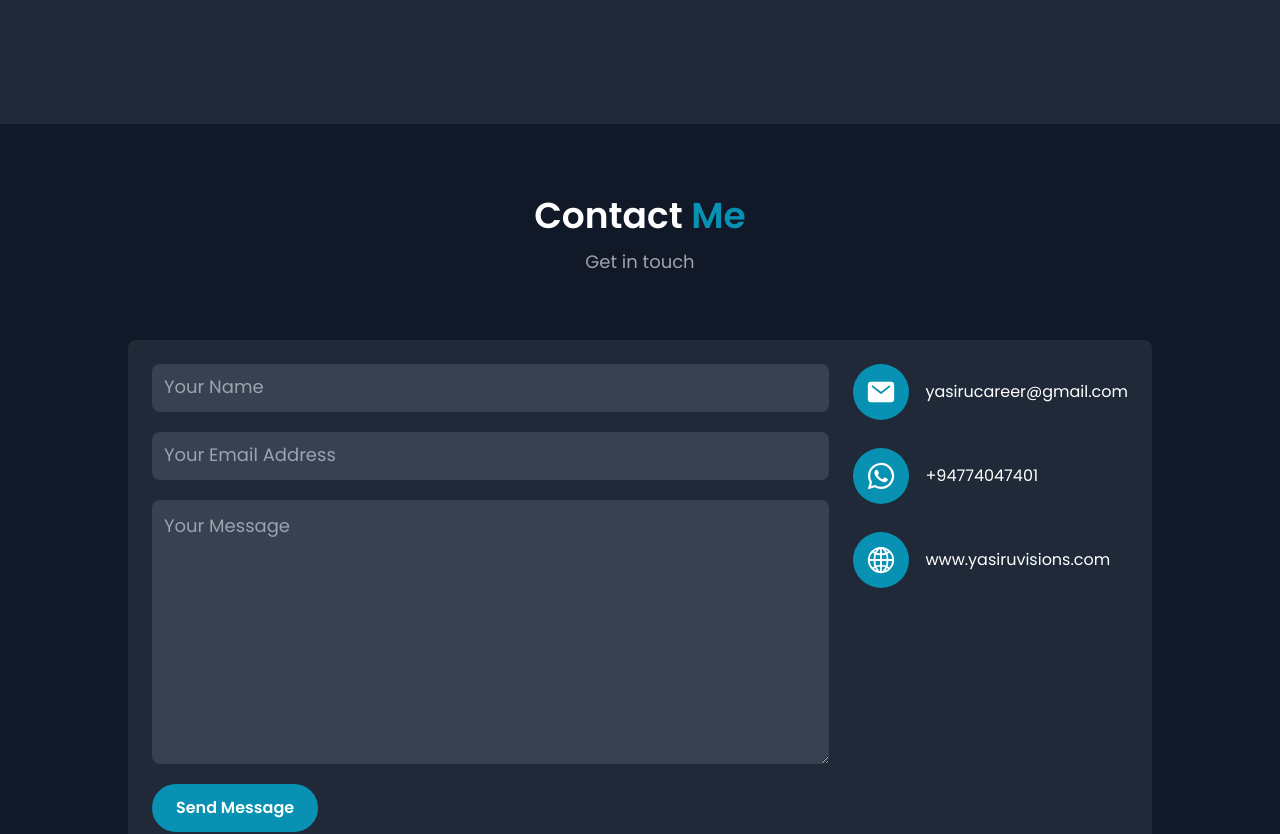
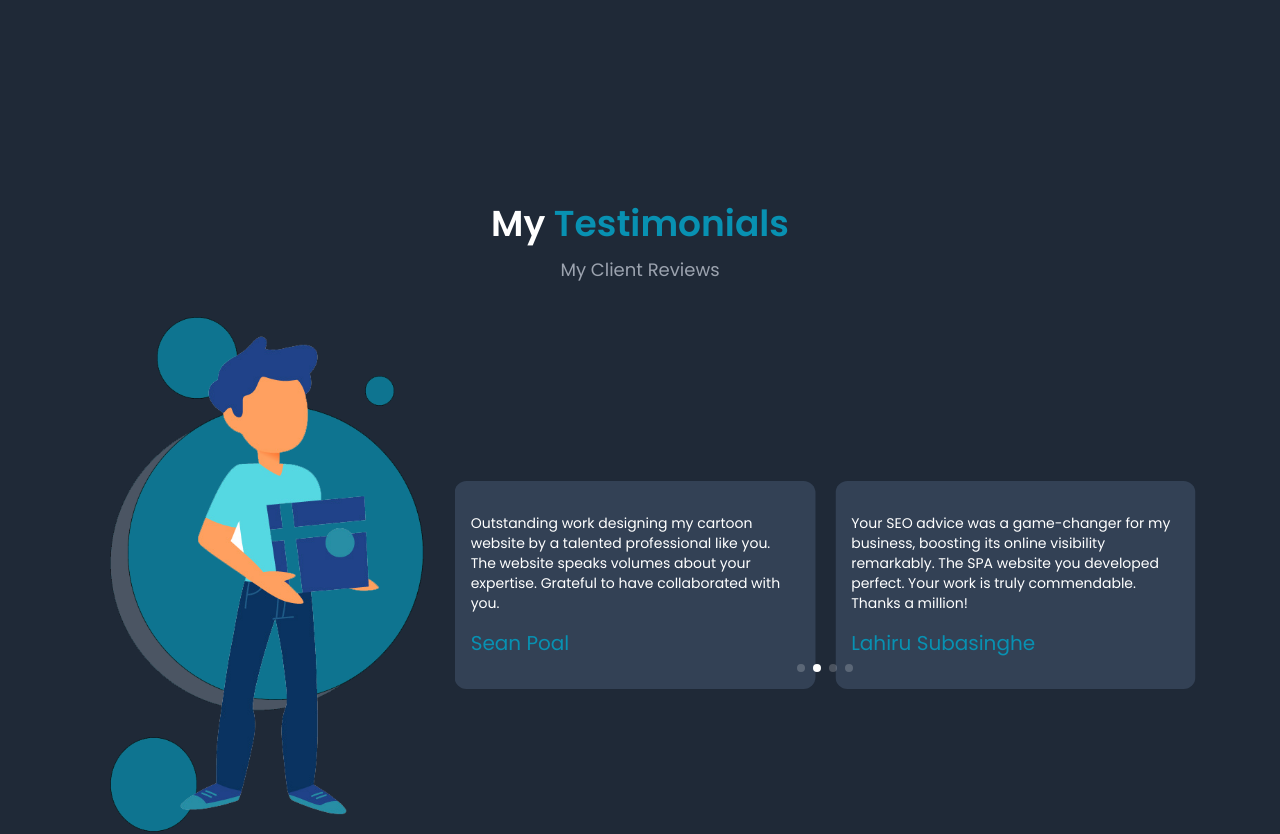
Before and after one commit to YasiruWickramasinghe/My_Portfolio, a React (Vite) app: page / in a window 1280 px wide. Shown: the part 5369-6203 px from the top of the page. Built offline with nearby package versions, Linux system fonts and the light colour scheme.

Commit message:
Testimonial completed

```diff
--- a/src/App.jsx
+++ b/src/App.jsx
@@ -10,6 +10,7 @@ import Navbar from "./components/Navbar";
 import Bot from "./components/Bot";
 import Service from "./components/Service";
 import Interest from "./components/Interest";
+import Testimonials from "./components/Testimonials";
 
 const App = () => {
   return (
@@ -23,6 +24,7 @@ const App = () => {
       <Service/>
       <Hireme />
       <Project />
+      <Testimonials/>
       <Contact />
       <Footer />
     </div>
--- a/src/components/Project.jsx
+++ b/src/components/Project.jsx
@@ -78,7 +78,7 @@ const Project = () => {
             }}
             loop={true}
             autoplay={{
-              delay: 2000,
+              delay: 3000,
             }}
             pagination={{
               clickable: true,
--- a/src/components/Service.jsx
+++ b/src/components/Service.jsx
@@ -70,7 +70,7 @@ const Service = () => {
                         }}
                         loop={true}
                         autoplay={{
-                            delay: 5000,
+                            delay: 3000,
                         }}
                         pagination={{
                             clickable: true,
--- /dev/null
+++ b/src/components/Testimonials.jsx
@@ -0,0 +1,73 @@
+import React from "react";
+import { Swiper, SwiperSlide } from "swiper/react";
+import testimonial from "../assets/images/testimonials.png";
+import "swiper/css";
+import "swiper/css/pagination";
+import { Pagination, Autoplay } from "swiper";
+
+const Testimonials = () => {
+  const testimonials = [
+    {
+      name: "Harsha Mahesh",
+      desc: "Remarkable contributions as a Full Stack Engineer at R-Factory. Your technical expertise and dedication significantly amplify our success. Truly grateful for your exceptional work.",
+    },
+    {
+      name: "Sean Poal",
+      desc: "Outstanding work designing my cartoon website by a talented professional like you. The website speaks volumes about your expertise. Grateful to have collaborated with you.",
+    },
+    {
+      name: "Lahiru Subasinghe",
+      desc: "Your SEO advice was a game-changer for my business, boosting its online visibility remarkably. The SPA website you developed perfect. Your work is truly commendable. Thanks a million!",
+    },
+    {
+      name: "John Deo",
+      desc: "Your machine learning AI project revolutionized my supermarket's advertising strategy. Your expertise crafted a seamless shopping experience. Kudos for your remarkable work!",
+    },
+  ];
+  return (
+    <section id="testimonials" className="py-20 px-3 bg-gray-800 text-white">
+      <div className="text-center">
+        <h3 className="text-4xl font-semibold">
+          My <span className="text-cyan-600">Testimonials</span>
+        </h3>
+        <p className="text-gray-400 mt-3 text-lg">My Client Reviews</p>
+      </div>
+      <br />
+      <div className="flex max-w-6xl gap-6 px-5 mx-auto items-center relative">
+      <div className="lg:block hidden">
+          <img src={testimonial} alt="" />
+        </div>
+        <div className="lg:w-2/3 w-full">
+          <Swiper
+            slidesPerview={1.2}
+            spaceBetween={20}
+            breakpoints={{
+              768: {
+                slidesPerView: 2,
+              },
+            }}
+            loop={true}
+            autoplay={{
+              delay: 3000,
+            }}
+            pagination={{
+              clickable: true,
+            }}
+            modules={[Pagination, Autoplay]}
+          >
+            {testimonials.map((testimonial_info, i) => (
+              <SwiperSlide key={i}>
+                <div className="h-fit w-full p-4 bg-slate-700 rounded-xl">
+                  <p className="text-sm my-4">{testimonial_info.desc}</p>
+                  <h3 className="text-xl text-cyan-600 my-4">{testimonial_info.name}</h3>
+                </div>
+              </SwiperSlide>
+            ))}
+          </Swiper>
+        </div>
+      </div>
+    </section>
+  );
+};
+
+export default Testimonials;
```
Also changed, not shown: src/assets/images/testimonials.png (added).
